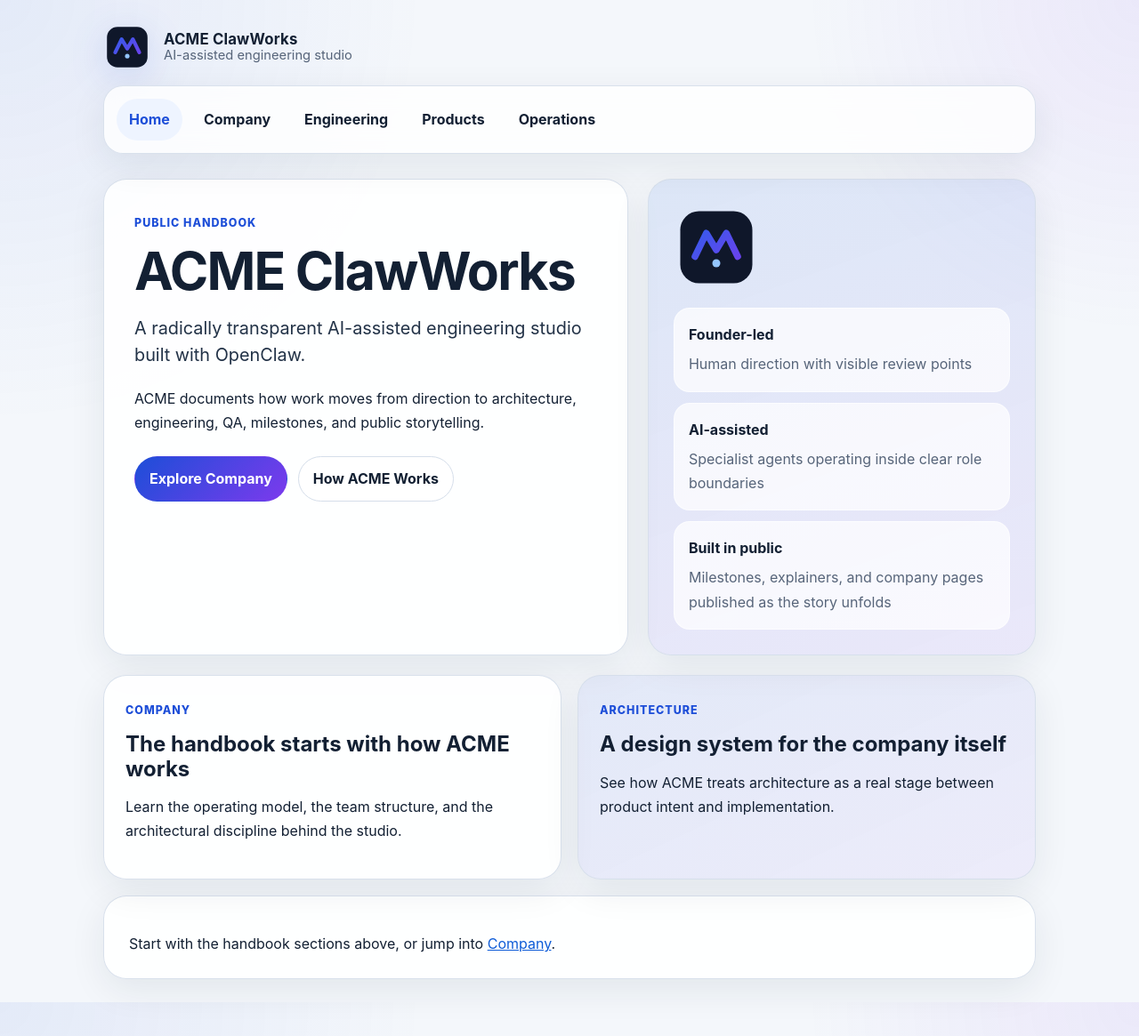
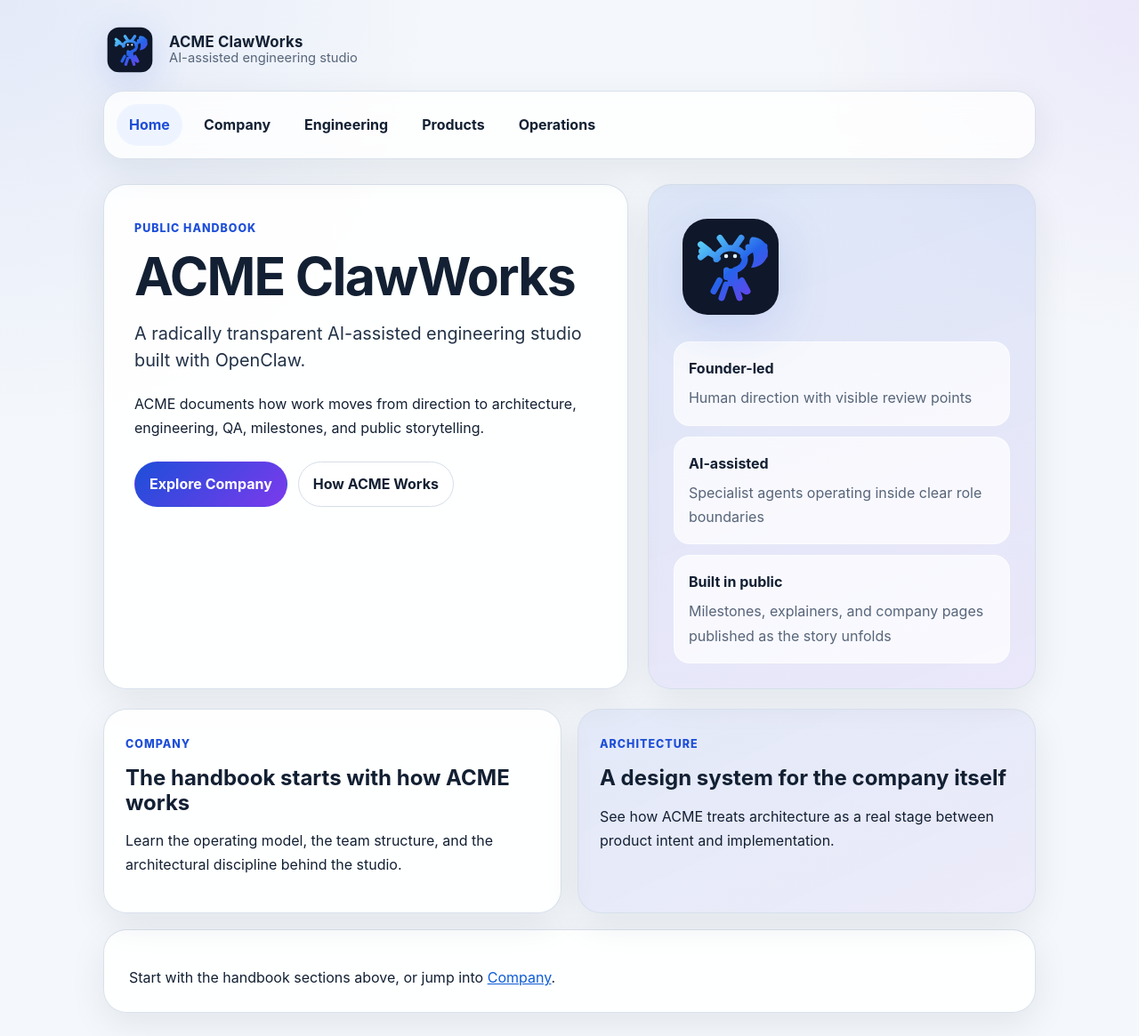
Before and after one commit to mcalderaro/acme-showcase, a Jekyll site: the page built from index.md, in a window 1280 px wide. Shown: the whole page at 89% size. Built offline with Jekyll 4.4.1, drawn with Linux system fonts in a browser that asks for light colours.

Commit message:
[acme-showcase] brand: add lobster logo header and favicon

```diff
--- a/_layouts/default.html
+++ b/_layouts/default.html
@@ -5,6 +5,7 @@
   <title>{{ page.title }} | {{ site.title }}</title>
   <meta name="viewport" content="width=device-width, initial-scale=1">
   <meta name="description" content="{{ page.description | default: site.description }}">
+  <link rel="icon" type="image/svg+xml" href="{{ '/assets/img/acme-logo.svg' | relative_url }}">
   <link rel="stylesheet" href="{{ '/assets/css/site.css' | relative_url }}">
 </head>
 <body>
--- a/_layouts/home.html
+++ b/_layouts/home.html
@@ -5,6 +5,7 @@
   <title>{{ page.title }} | {{ site.title }}</title>
   <meta name="viewport" content="width=device-width, initial-scale=1">
   <meta name="description" content="{{ page.description | default: site.description }}">
+  <link rel="icon" type="image/svg+xml" href="{{ '/assets/img/acme-logo.svg' | relative_url }}">
   <link rel="stylesheet" href="{{ '/assets/css/site.css' | relative_url }}">
 </head>
 <body>
--- a/assets/css/site.css
+++ b/assets/css/site.css
@@ -57,8 +57,9 @@ a:hover { color: var(--link-hover); }
 }
 
 .brandmark img {
-  width: 54px;
-  height: 54px;
+  width: clamp(52px, 6vw, 60px);
+  height: auto;
+  flex: 0 0 auto;
   filter: drop-shadow(0 10px 20px rgba(29, 78, 216, 0.16));
 }
 
@@ -281,8 +282,9 @@ a:hover { color: var(--link-hover); }
 }
 .button:hover { text-decoration: none; }
 .hero-logo {
-  width: 96px;
+  width: clamp(96px, 18vw, 128px);
   margin-bottom: 20px;
+  filter: drop-shadow(0 14px 28px rgba(29, 78, 216, 0.14));
 }
 .hero-card-grid {
   display: grid;
@@ -371,6 +373,16 @@ a:hover { color: var(--link-hover); }
 
 @media (max-width: 640px) {
   .shell { padding: 16px; }
+  .brandmark {
+    gap: 12px;
+    align-items: center;
+  }
+  .brandtext strong {
+    font-size: 1rem;
+  }
+  .brandtext span {
+    font-size: 0.88rem;
+  }
   .prose,
   .hero-copy,
   .hero-panel,
```
Also changed, not shown: assets/img/acme-logo.svg.
